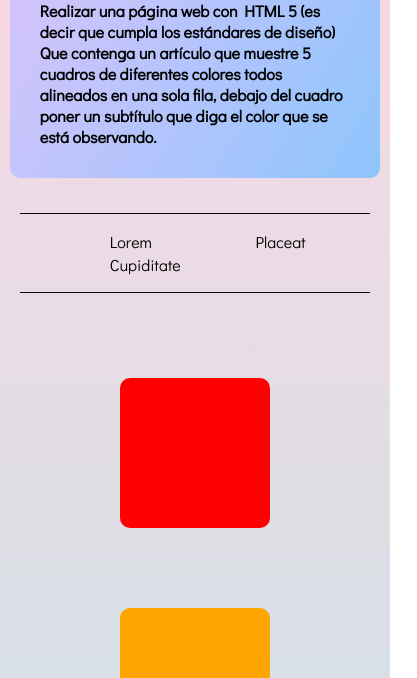
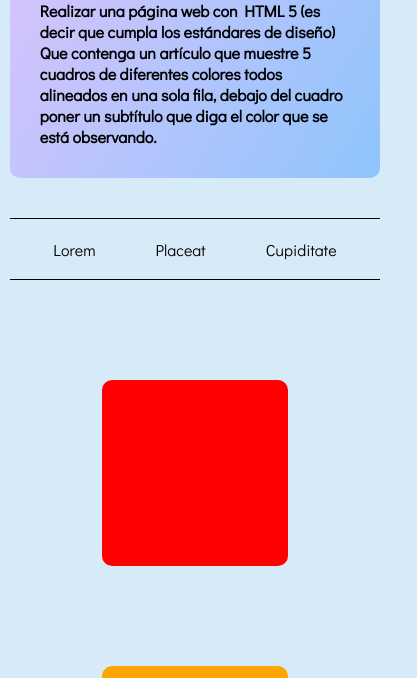
Before and after one commit to JavKhall/Colores-V2, a plain HTML site: page index.html in a window 390 px wide. Shown: the part 170-848 px from the top of the page, 417 px wide, since content can reach past the window. Drawn offline with Linux system fonts and the light colour scheme.

Commit message:
Se termino de configurar la responsividad del la pagina

```diff
--- a/estilos.css
+++ b/estilos.css
@@ -1,33 +1,38 @@
-* {
+html {
     box-sizing: border-box;
-        /*height: 100%;
-        width: 100%; */
+    height: 100%;
+    /* width: 100%; */
 }
 
 body {
-    background-image: linear-gradient(to top, #a8edea 0%, #fed6e3 100%);
+    /* background-image: linear-gradient(to top, #a8edea 0%, #fed6e3 100%); */
+    background-color:   #d6eaf8;
     font-family: "Didact Gothic";
 }
 
 .contenedor {
     display: grid;
     width: 95%;
+    height: 95%;
     margin: 15px auto;
     max-width: 1600px;
     gap: 5px;
     grid-template-columns: repeat(5, 1fr);
-    grid-template-rows: repeat(4, auto);
+    grid-template-rows: repeat(5, auto);
     grid-template-areas:
         "header  header  header  header  header"
         "nav     nav     nav     nav     nav"
         "section section section section aside"
+        "section section section section aside"
         "footer  footer  footer  footer  footer";
+    grid-template-rows: min-content;
 }
 
 /*CONFIGURACION DE HEADER*/
 .header {
     grid-area: header;
     display: block;
+    /* height: 200px; */
     padding: 10px 30px;
     margin: 20px 0px;
     border-radius: 10px;
@@ -39,14 +44,20 @@
     grid-area: nav;
     display: flex;
     margin: 10px;
+    height: 60px;
     justify-content: start;
     border-top: 1px solid;
     border-bottom: 1px solid;
 }
 
-.nav li {
+.nav__lista {
+    display: flex;
+    padding: 1px 50px;
+}
+
+.nav__lista li {
     display: inline-flex;
-    padding: 1px 50px;
+    margin: auto 30px;
 }
 
 a {
@@ -67,6 +78,7 @@
     width: 100%;
     justify-content: space-around;
     margin: 30px 30px;
+    flex-wrap: wrap;
 }
 
 .articulo__color div {
@@ -182,7 +194,9 @@
     grid-area: footer;
     display: flex;
     align-content: center;
+    align-self: flex-end;
     width: 100%;
+    height: 60px;
     margin: 20px 0px;
     border-radius: 10px;
     background-image: linear-gradient(120deg, #e0c3fc 0%, #8ec5fc 100%);
@@ -198,39 +212,47 @@
 
 /* CONFIGURACION DE RESPONSIVIDAD DE LA PAGINA */
 /* Small devices (landscape phones, 576px and up) */
-@media (max-width: 576px) {
-    .contenedor {
-        grid-template-areas:
-            "header     header"
-            "nav        nav"
-            "section    section"
-            "aside      aside"
-            "footer     footer";
-        grid-auto-rows: min-content;
-    }
-}
-
-/* Medium devices (tablets, 768px and up) */
-@media (max-width: 768px) {
+@media screen and (max-width: 576px) {
     .contenedor {
         display: grid;
-        grid-template-columns: repeat(2, 1fr);
-        grid-template-rows: repeat(4, auto);
+        grid-template-columns: repeat(1fr);
+        grid-template-rows: repeat(5, auto);
         grid-template-areas:
-            "header     header"
-            "nav        nav"
-            "section    section"
-            "aside      aside"
-            "footer     footer";
+            "header"
+            "nav"
+            "section"
+            "aside"
+            "footer";
         grid-auto-rows: min-content;
     }
 
-    .section__articulo {
-        flex-wrap: wrap;
+    .nav {
+        display: flex;
+        justify-content: center;
+        position: center;
+        margin: 15px 0px;
+        width: 100%;
     }
 
-    .articulo__color {
-        margin: 30px;
+    .nav__lista {
+        display: flex;
+        position: center;
+        justify-content: center;
+    }
+
+    .nav li a {
+        margin: auto;
+    }
+
+    .section__articulo {
+        flex-direction: column;
+    }
+
+    .articulo__color div {
+        width: 200px;
+        height: 200px;
+        position: center;
+        margin: 20px auto;
     }
 
     .aside {
@@ -253,6 +275,60 @@
     .aside li {
         margin: auto;
     }
+}
+
+/* Medium devices (tablets, 768px and up) */
+@media screen and (max-width: 768px) {
+    .contenedor {
+        display: grid;
+        grid-template-columns: repeat(2, 1fr);
+        grid-template-rows: repeat(5, auto);
+        grid-template-areas:
+            "header     header"
+            "nav        nav"
+            "section    section"
+            "aside      aside"
+            "footer     footer";
+        grid-auto-rows: min-content;
+    }
+
+    .section__articulo {
+        display: flex;
+        flex-wrap: wrap;
+        justify-content: center;
+    }
+
+    .articulo__color {
+        margin: 30px;
+    }
+
+    .articulo__color div {
+        width: 180px;
+        height: 180px;
+
+    }
+
+    .aside {
+        display: block;
+        border-top: 1px solid;
+        border-bottom: 1px solid;
+        border-left: 0px;
+        width: 100%;
+        margin: 15px 0px;
+        justify-content: center;
+        position: center;
+    }
+
+    .aside__lista {
+        display: flex;
+        justify-content: space-around;
+        position: center;
+    }
+
+    .aside li {
+        margin: auto;
+
+    }
  }
 
 /* X-Large devices (large desktops, 1200px and up) */
--- a/index.html
+++ b/index.html
@@ -3,7 +3,7 @@
 <head>
     <meta charset="UTF-8">
     <meta http-equiv="X-UA-Compatible" content="IE=edge">
-    <meta name="viewport" content="width=device-width, initial-scale=1.0">
+    <meta name="viewport" content="width=device-width, user-scalabre=no, initial-scale=1.0, maximun-scale=1.0, minimun-scale=1.0">
     <title>Colores Ver 2</title>
     <link rel="stylesheet" href="estilos.css">
     <link rel="preconnect" href="https://fonts.gstatic.com">
@@ -18,7 +18,7 @@
     </header>
 
     <nav class="nav">
-        <ul>
+        <ul class="nav__lista">
 			<li><a href="#">Lorem</a></li>
 			<li class="separador"><a href="#">Placeat</a></li>
 			<li><a href="#">Cupiditate</a></li>
```
